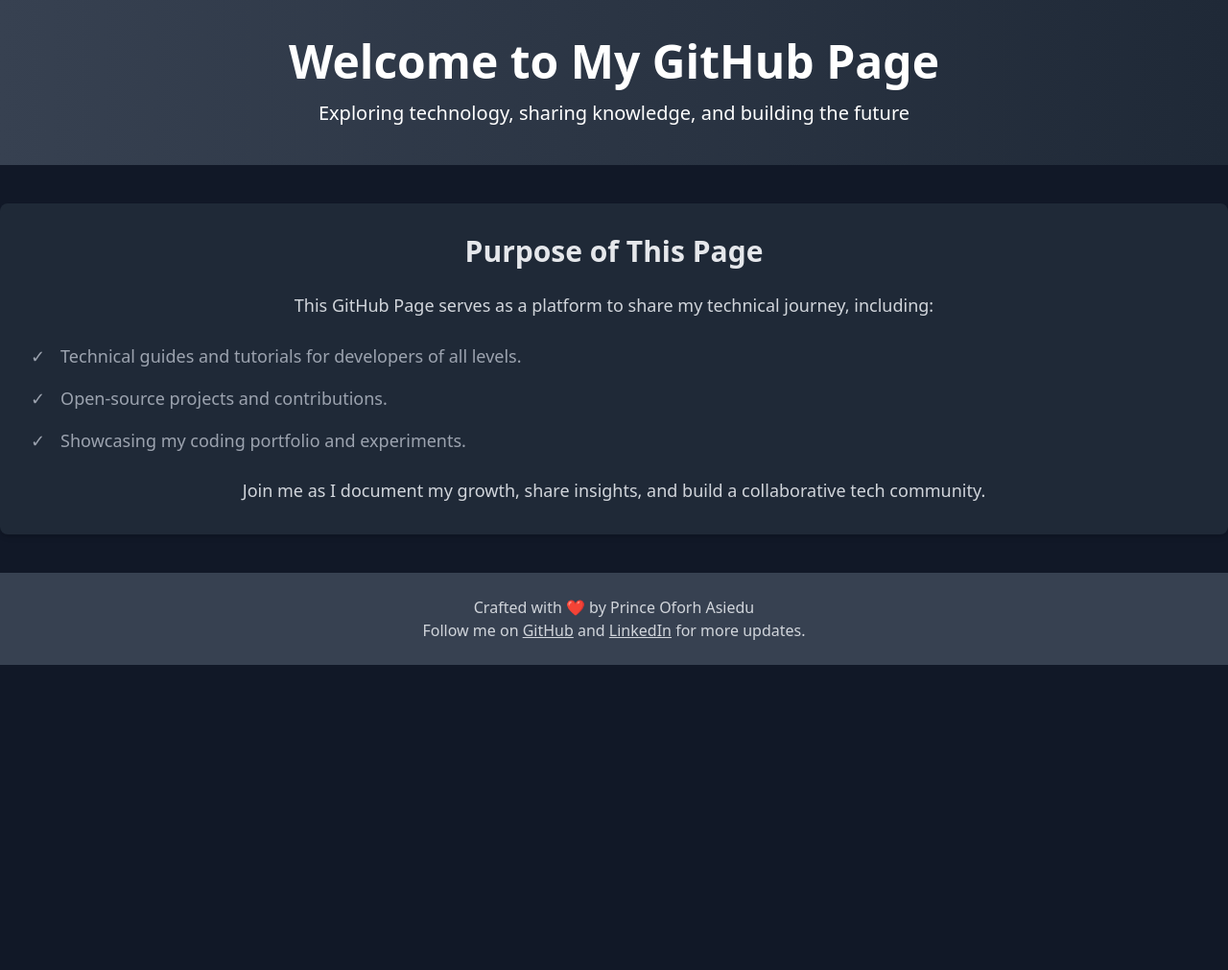
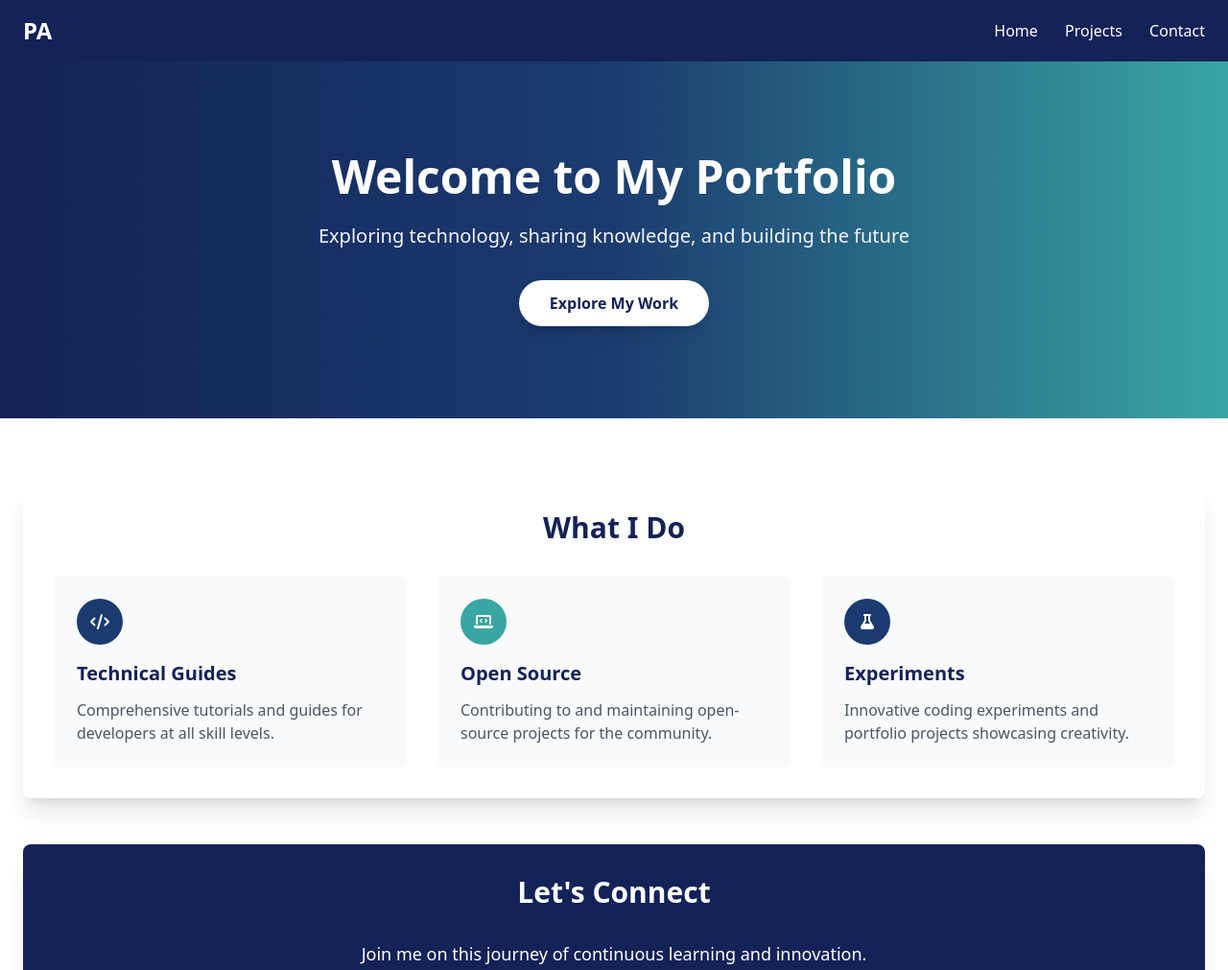
Before and after one commit to PrinceAsiedu/princeasiedu.github.io, a website: page index.html in a window 1280 px wide. Shown: the top 1011 px of the page at 96% size. Before the commit the page ends 800 px from the top, so only its background shows below. Drawn offline with nearby package versions, Linux system fonts and the light colour scheme.

Commit message:
Update index.html

```diff
--- a/index.html
+++ b/index.html
@@ -3,52 +3,89 @@
 <head>
     <meta charset="UTF-8">
     <meta name="viewport" content="width=device-width, initial-scale=1.0">
-    <title>Welcome to My GitHub Page</title>
+    <title>Prince Asiedu | Portfolio</title>
     <script src="https://cdn.tailwindcss.com"></script>
+    <link href="https://cdnjs.cloudflare.com/ajax/libs/font-awesome/6.0.0/css/all.min.css" rel="stylesheet">
 </head>
-<body class="bg-gray-900 text-gray-200">
-    <!-- Header Section -->
-    <header class="bg-gradient-to-r from-gray-700 via-dodgerblue-500 to-gray-800 text-white py-10">
-        <div class="container mx-auto text-center">
-            <h1 class="text-5xl font-bold">Welcome to My GitHub Page</h1>
-            <p class="mt-4 text-xl">Exploring technology, sharing knowledge, and building the future</p>
+<body class="bg-white min-h-screen">
+    <!-- Navbar -->
+    <nav class="bg-[#132257] shadow-lg">
+        <div class="container mx-auto px-6 py-4">
+            <div class="flex items-center justify-between">
+                <span class="text-white text-2xl font-bold">PA</span>
+                <div class="space-x-6">
+                    <a href="#" class="text-white hover:text-[#39A6A3] transition-colors">Home</a>
+                    <a href="#" class="text-white hover:text-[#39A6A3] transition-colors">Projects</a>
+                    <a href="#" class="text-white hover:text-[#39A6A3] transition-colors">Contact</a>
+                </div>
+            </div>
+        </div>
+    </nav>
+
+    <!-- Hero Section -->
+    <header class="bg-gradient-to-r from-[#132257] via-[#1B3B6F] to-[#39A6A3] py-24">
+        <div class="container mx-auto px-6 text-center">
+            <h1 class="text-5xl font-bold text-white mb-6">Welcome to My Portfolio</h1>
+            <p class="text-xl text-gray-100 mb-8">Exploring technology, sharing knowledge, and building the future</p>
+            <button class="bg-white text-[#132257] px-8 py-3 rounded-full font-semibold shadow-lg hover:shadow-xl transition-shadow">
+                Explore My Work
+            </button>
         </div>
     </header>
 
-    <!-- Main Content Section -->
-    <main class="container mx-auto my-10 px-6 md:px-0">
-        <section class="bg-gray-800 shadow-md rounded-lg p-8">
-            <h2 class="text-3xl font-semibold text-center text-dodgerblue-400">Purpose of This Page</h2>
-            <p class="mt-6 text-lg text-gray-300 leading-relaxed text-center">
-                This GitHub Page serves as a platform to share my technical journey, including:
-            </p>
+    <!-- Main Content -->
+    <main class="container mx-auto px-6 py-16">
+        <section class="bg-white rounded-lg shadow-xl p-8 mb-12">
+            <h2 class="text-3xl font-bold text-[#132257] text-center mb-8">What I Do</h2>
 
-            <ul class="mt-6 space-y-4 text-lg text-gray-400">
-                <li class="flex items-center space-x-4">
-                    <span class="text-dodgerblue-400">&#10003;</span>
-                    <span>Technical guides and tutorials for developers of all levels.</span>
-                </li>
-                <li class="flex items-center space-x-4">
-                    <span class="text-dodgerblue-400">&#10003;</span>
-                    <span>Open-source projects and contributions.</span>
-                </li>
-                <li class="flex items-center space-x-4">
-                    <span class="text-dodgerblue-400">&#10003;</span>
-                    <span>Showcasing my coding portfolio and experiments.</span>
-                </li>
-            </ul>
+            <div class="grid md:grid-cols-3 gap-8">
+                <div class="p-6 bg-gray-50 rounded-lg hover:shadow-lg transition-shadow">
+                    <div class="w-12 h-12 bg-[#1B3B6F] rounded-full flex items-center justify-center mb-4">
+                        <i class="fas fa-code text-white"></i>
+                    </div>
+                    <h3 class="text-xl font-semibold text-[#132257] mb-3">Technical Guides</h3>
+                    <p class="text-gray-600">Comprehensive tutorials and guides for developers at all skill levels.</p>
+                </div>
 
-            <p class="mt-6 text-lg text-gray-300 text-center">
-                Join me as I document my growth, share insights, and build a collaborative tech community.
-            </p>
+                <div class="p-6 bg-gray-50 rounded-lg hover:shadow-lg transition-shadow">
+                    <div class="w-12 h-12 bg-[#39A6A3] rounded-full flex items-center justify-center mb-4">
+                        <i class="fas fa-laptop-code text-white"></i>
+                    </div>
+                    <h3 class="text-xl font-semibold text-[#132257] mb-3">Open Source</h3>
+                    <p class="text-gray-600">Contributing to and maintaining open-source projects for the community.</p>
+                </div>
+
+                <div class="p-6 bg-gray-50 rounded-lg hover:shadow-lg transition-shadow">
+                    <div class="w-12 h-12 bg-[#1B3B6F] rounded-full flex items-center justify-center mb-4">
+                        <i class="fas fa-flask text-white"></i>
+                    </div>
+                    <h3 class="text-xl font-semibold text-[#132257] mb-3">Experiments</h3>
+                    <p class="text-gray-600">Innovative coding experiments and portfolio projects showcasing creativity.</p>
+                </div>
+            </div>
+        </section>
+
+        <section class="bg-[#132257] text-white rounded-lg shadow-xl p-8">
+            <h2 class="text-3xl font-bold text-center mb-8">Let's Connect</h2>
+            <p class="text-center text-lg mb-8">Join me on this journey of continuous learning and innovation.</p>
+            <div class="flex justify-center space-x-6">
+                <a href="https://github.com/princeasiedu" class="bg-white text-[#132257] p-4 rounded-full hover:shadow-lg transition-shadow">
+                    <i class="fab fa-github text-2xl"></i>
+                </a>
+                <a href="https://www.linkedin.com/in/princeoforhasiedu" class="bg-white text-[#132257] p-4 rounded-full hover:shadow-lg transition-shadow">
+                    <i class="fab fa-linkedin text-2xl"></i>
+                </a>
+            </div>
         </section>
     </main>
 
-    <!-- Footer Section -->
-    <footer class="bg-gray-700 text-gray-300 py-6">
-        <div class="container mx-auto text-center">
-            <p>Crafted with ❤️ by Prince Oforh Asiedu</p>
-            <p>Follow me on <a href="https://github.com/princeasiedu" class="text-dodgerblue-400 underline">GitHub</a> and <a href="https://www.linkedin.com/in/princeoforhasiedu" class="text-dodgerblue-400 underline">LinkedIn</a> for more updates.</p>
+    <!-- Footer -->
+    <footer class="bg-[#132257] text-white py-8">
+        <div class="container mx-auto px-6 text-center">
+            <p class="mb-4">Crafted with <span class="text-red-500">❤️</span> by Prince Oforh Asiedu</p>
+            <div class="text-sm text-gray-300">
+                &copy; 2025 All rights reserved
+            </div>
         </div>
     </footer>
 </body>
```
